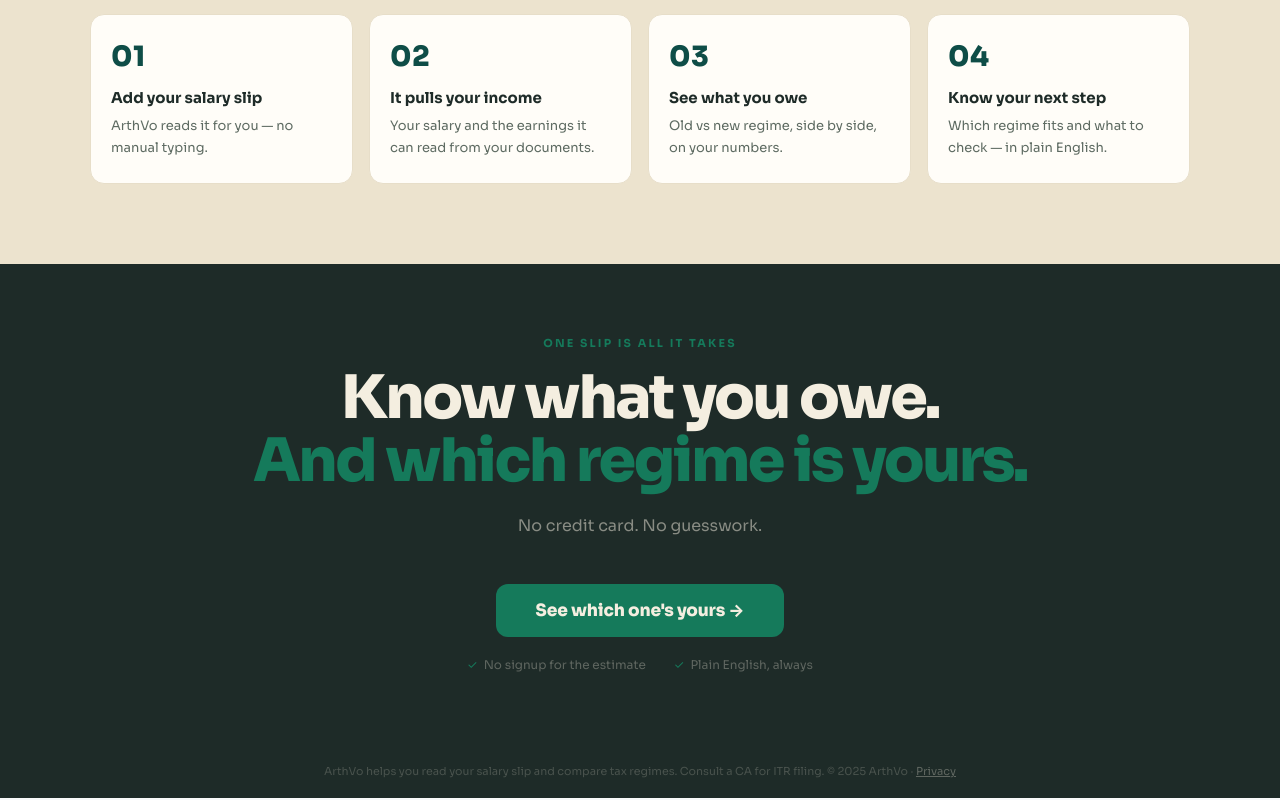
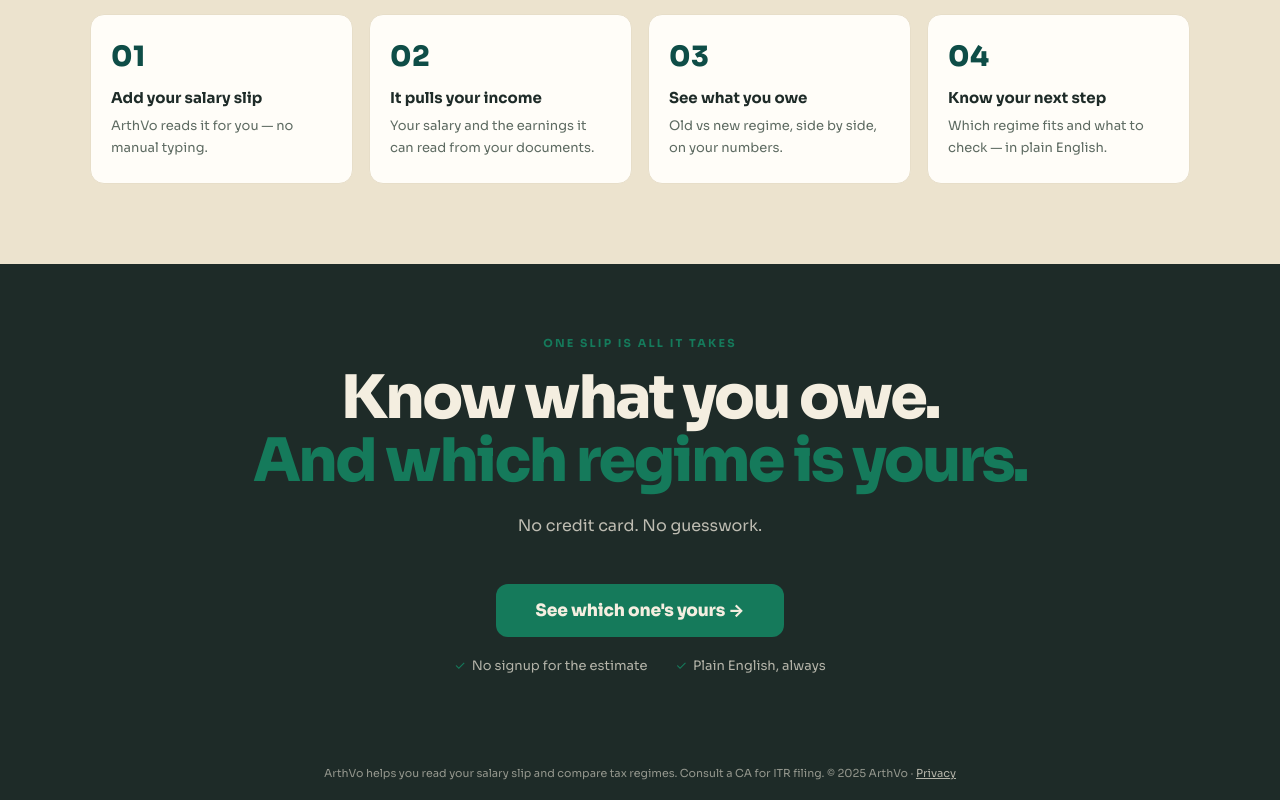
Before and after one commit to kartiktripathi29-design/arthsaathi, a Next.js app: page / in a window 1280 px wide. Shown: the part 1683-2483 px from the top of the page. Built offline with nearby package versions, Linux system fonts and the light colour scheme.

Commit message:
fix(landing): dark-section text contrast — trust row, subhead, footer
Co-Authored-By: Claude Opus 4.8 (1M context) <noreply@anthropic.com>

```diff
--- a/src/app/page.tsx
+++ b/src/app/page.tsx
@@ -166,7 +166,7 @@ export default function LandingPage() {
           Know what you owe.<br />
           <span style={{ color:T.green }}>And which regime is yours.</span>
         </h2>
-        <p style={{ fontSize:16, color:'rgba(244,238,224,0.5)', marginBottom:44, maxWidth:400, margin:'0 auto 44px', lineHeight:1.75 }}>
+        <p style={{ fontSize:16, color:'rgba(244,238,224,0.75)', marginBottom:44, maxWidth:400, margin:'0 auto 44px', lineHeight:1.75 }}>
           No credit card. No guesswork.
         </p>
         <div style={{ display:'flex', gap:12, justifyContent:'center', flexWrap:'wrap' as const }}>
@@ -177,7 +177,7 @@ export default function LandingPage() {
         </div>
         <div style={{ marginTop:20, display:'flex', justifyContent:'center', gap:28, flexWrap:'wrap' as const }}>
           {['No signup for the estimate', 'Plain English, always'].map(t => (
-            <div key={t} style={{ fontSize:12, color:'rgba(244,238,224,0.3)', display:'flex', alignItems:'center', gap:6 }}>
+            <div key={t} style={{ fontSize:13, color:'rgba(244,238,224,0.7)', display:'flex', alignItems:'center', gap:6 }}>
               <span style={{ color:T.green }}>✓</span> {t}
             </div>
           ))}
@@ -185,10 +185,10 @@ export default function LandingPage() {
       </div>
 
       {/* Footer */}
-      <div style={{ textAlign:'center', padding:'20px 48px', background:T.ink, fontSize:11, color:'rgba(244,238,224,0.2)' }}>
+      <div style={{ textAlign:'center', padding:'20px 48px', background:T.ink, fontSize:11, color:'rgba(244,238,224,0.55)' }}>
         ArthVo helps you read your salary slip and compare tax regimes. Consult a CA for ITR filing. © 2025 ArthVo
         {' · '}
-        <a href="/privacy" style={{ color:'rgba(244,238,224,0.3)', textDecoration:'underline' }}>Privacy</a>
+        <a href="/privacy" style={{ color:'rgba(244,238,224,0.7)', textDecoration:'underline' }}>Privacy</a>
       </div>
     </div>
   )
```
